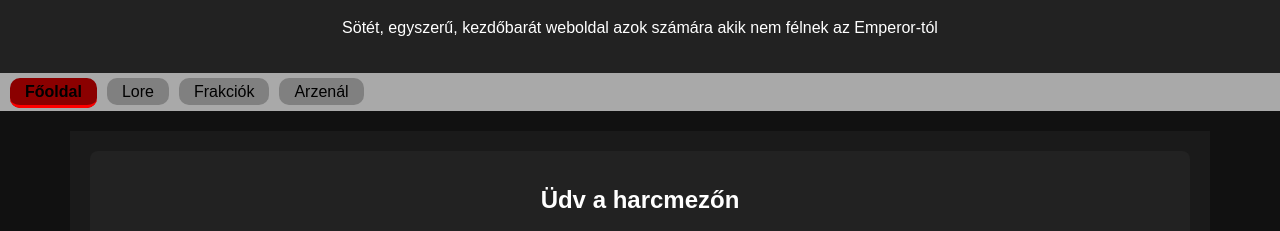
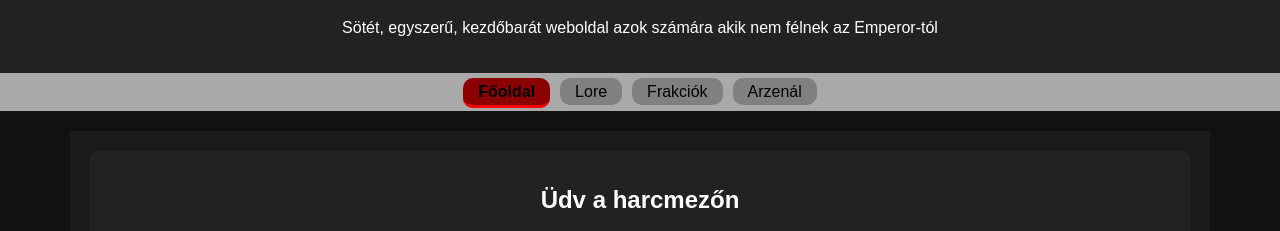
Before and after one commit to surieladam/surieladam.github.io, a plain HTML site: page warhammer/index.html in a window 1280 px wide. Shown: the part 81-312 px from the top of the page. Drawn offline with Linux system fonts and the light colour scheme.

Commit message:
Update style.css

```diff
--- a/warhammer/style.css
+++ b/warhammer/style.css
@@ -25,7 +25,7 @@ nav ul {
     margin:0;
     display:flex;
     gap:10px;
-    text-align: center;
+    justify-content: center;
 }
 
 nav a{
```
